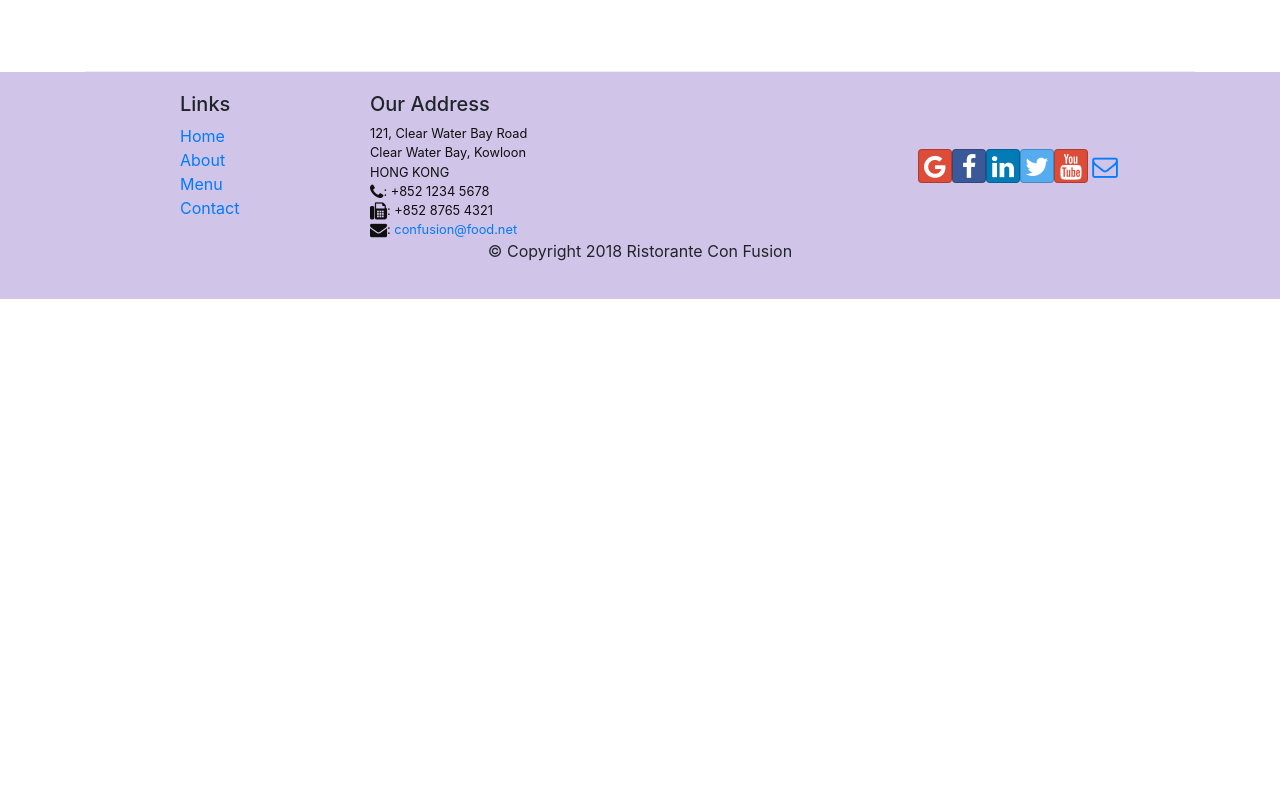
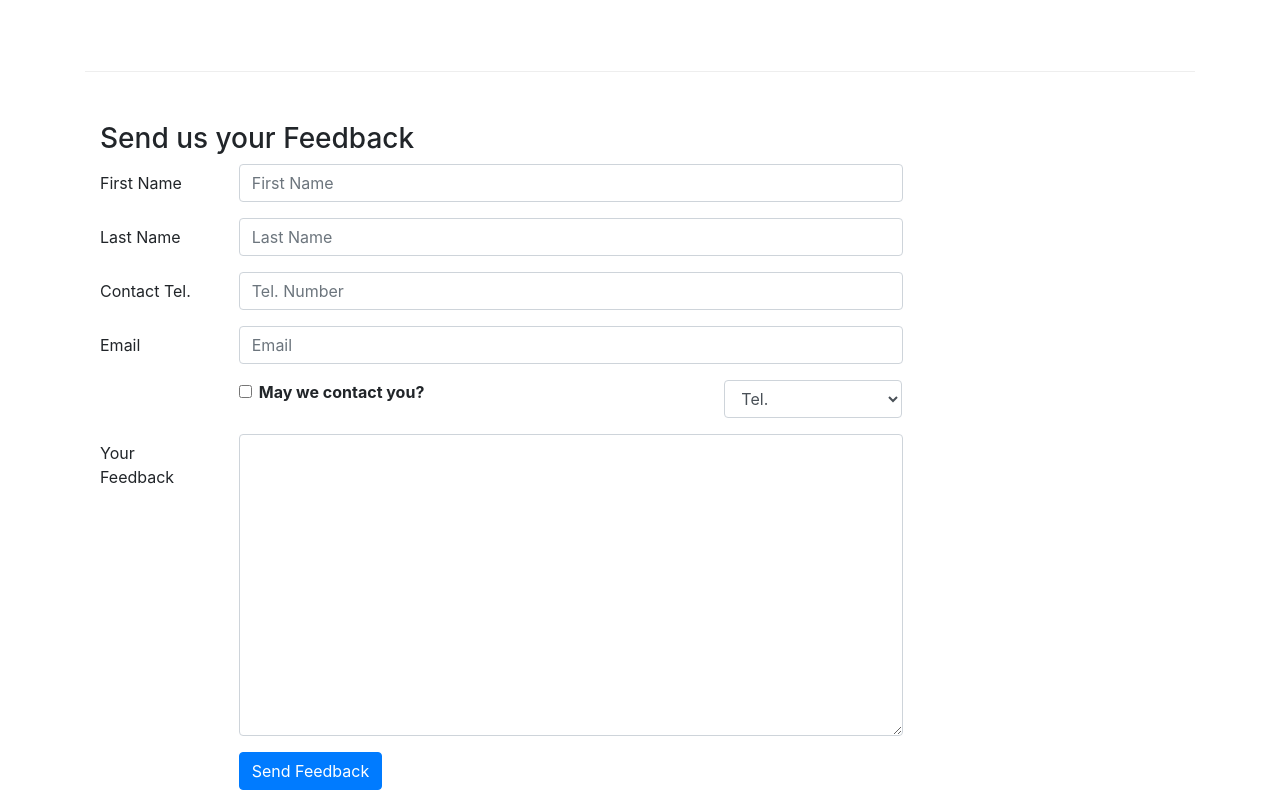
Before and after one commit to n1ceh4cker/confusion-react, a React (Create React App) app: page /contactus in a window 1280 px wide. Shown: the part 800-1600 px from the top of the page. Before the commit the page ends 1099 px from the top, so only its background shows below. Built offline with nearby package versions, Linux system fonts and the light colour scheme.

Commit message:
Controlled Forms

```diff
--- a/src/components/ContactComponent.js
+++ b/src/components/ContactComponent.js
@@ -1,8 +1,28 @@
-import React from 'react'
-import { Breadcrumb, BreadcrumbItem } from 'reactstrap'
+import React, { Component } from 'react'
+import { Breadcrumb, BreadcrumbItem, Form, FormGroup, Label, Col, Input, Button } from 'reactstrap'
 import { Link } from 'react-router-dom'
 
-function Contact(props) {
+class Contact extends Component {
+    state = {
+        firstname: '',
+        lastname: '',
+        email:'',
+        telnum:'',
+        agree: false,
+        contactType: 'Tel.',
+        feedback: ''
+    }
+    handleInputChange = (e) =>{
+        const value = e.target.type === 'checkbox'? e.target.checked : e.target.value
+        this.setState({
+            [e.target.name]: e.target.value
+        })
+    }
+    handleSubmit = (e) =>{
+        e.preventDefault()
+        alert('Contact information: ' + JSON.stringify(this.state))
+    }
+    render(){
         return (
             <div className="container">
                 <div className="row">
@@ -42,8 +62,83 @@ function Contact(props) {
                         </div>
                     </div>
                 </div>
+                <div class="row row-content">
+                    <div class="col-12">
+                        <h3>Send us your Feedback</h3>
+                    </div>
+                    <div class="col-12 col-md-9">
+                        <Form onSubmit={this.handleSubmit}>
+                            <FormGroup row>
+                                <Label htmlFor="firstname" md={2}>First Name</Label>
+                                <Col md={10}>
+                                    <Input type="text" name="firstname" id="firstname" placeholder="First Name"
+                                        value={this.state.firstname}
+                                        onChange={this.handleInputChange} />
+                                </Col>
+                            </FormGroup>
+                            <FormGroup row>
+                                <Label htmlFor="lastname" md={2}>Last Name</Label>
+                                <Col md={10}>
+                                    <Input type="text" name="lastname" id="lastname" placeholder="Last Name"
+                                        value={this.state.lastname}
+                                        onChange={this.handleInputChange}/>
+                                </Col>
+                            </FormGroup>
+                            <FormGroup row>
+                                <Label htmlFor="telnum" md={2}>Contact Tel.</Label>
+                                <Col md={10}>
+                                    <Input type="tel" name="telnum" id="telnum" placeholder="Tel. Number"
+                                        value={this.state.telnum}
+                                        onChange={this.handleInputChange} />
+                                </Col>
+                            </FormGroup>
+                            <FormGroup row>
+                                <Label htmlFor="email" md={2}>Email</Label>
+                                <Col md={10}>
+                                    <Input type="email" name="email" id="email" placeholder="Email"
+                                        value={this.state.email}
+                                        onChange={this.handleInputChange} />
+                                </Col>
+                            </FormGroup>
+                            <FormGroup row>
+                                <Col md={{size: 6, offset:2}}>
+                                    <FormGroup check>
+                                        <Label check>
+                                            <Input type="checkbox" name="agree" id="agree"
+                                                value={this.state.agree}
+                                                onChange={this.handleInputChange} />
+                                            <strong>May we contact you?</strong>
+                                        </Label>
+                                    </FormGroup>
+                                </Col>
+                                <Col md={{size: 3, offset:1}}>
+                                    <Input type="select" name="contactType"
+                                        value={this.state.contactType}
+                                        onChange={this.handleInputChange} >
+                                        <option>Tel.</option>
+                                        <option>Email</option>
+                                    </Input>
+                                </Col>
+                            </FormGroup>
+                            <FormGroup row>
+                                <Label htmlFor="feedback" md={2}>Your Feedback</Label>
+                                <Col md={10}>
+                                    <textarea class="form-control" name="feedback" id="feedback" rows="12"></textarea>
+                                </Col>
+                            </FormGroup>
+                            <FormGroup row>
+                                <Col md={{ size:10, offset:2 }}>
+                                    <Button type="submit" color="primary">
+                                        Send Feedback
+                                    </Button>
+                                </Col>
+                            </FormGroup>
+                        </Form>
+                    </div>
+                </div>
             </div>
         )
     }
+}
 
 export default Contact
```
Lines whose indentation alone changed are shown as unchanged.
